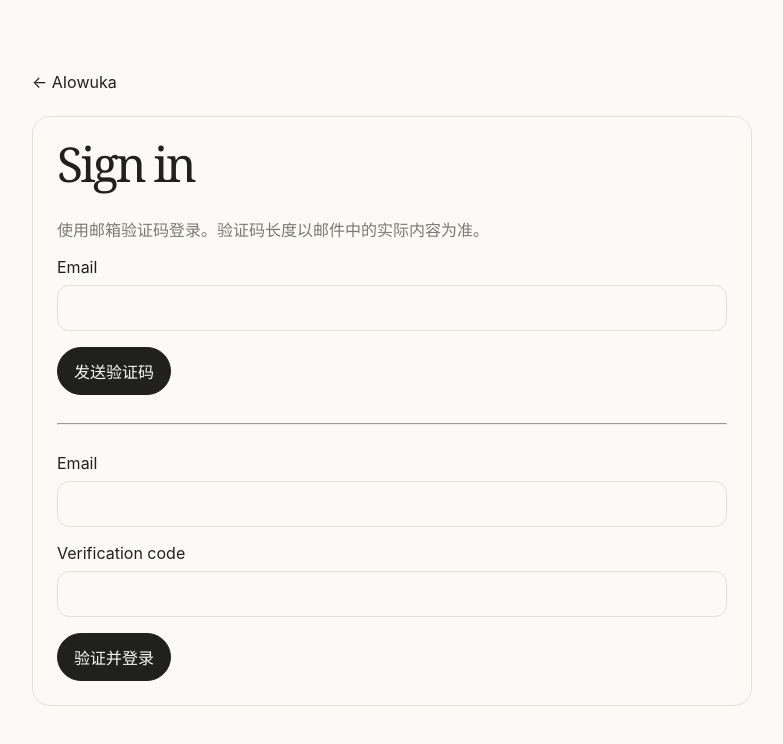
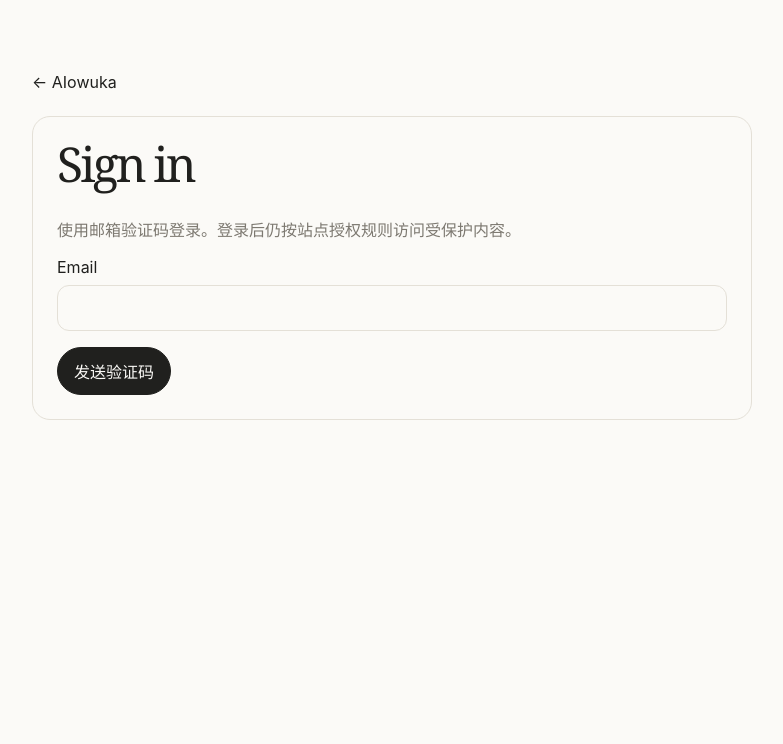
Before and after one commit to Aiowuka/Aiowuka.github.io, a Next.js app: page /login in a window 1280 px wide. Shown: the top 744 px of the page, without its empty margins (248-1031 px from the left). Built offline with nearby package versions, Linux system fonts and the light colour scheme.

Commit message:
fix: simplify OTP login UX

```diff
--- a/app/login/page.tsx
+++ b/app/login/page.tsx
@@ -1,45 +1,8 @@
-import { sendEmailOtp, verifyEmailOtp } from './actions'
+import LoginForm from './login-form'
 
-const errorCopy: Record<string, string> = {
-  'invalid-email': '邮箱地址无效。',
-  'rate-limit': '发送太频繁，请稍后再试。',
-  'send-failed': '邮件发送失败，请稍后再试。',
-  'invalid-code': '验证码无效或已过期。',
-}
-
-export default async function LoginPage({ searchParams }: { searchParams: Promise<{ sent?: string; error?: string }> }) {
-  const params = await searchParams
-  const error = params.error ? errorCopy[params.error] : null
-
+export default function LoginPage() {
   return <main className="auth-shell">
     <a href="/">← AIowuka</a>
-    <div className="panel" style={{marginTop:24}}>
-      <h1 style={{fontSize:48}}>Sign in</h1>
-      <p className="muted">使用邮箱验证码登录。验证码长度以邮件中的实际内容为准。</p>
-      {error && <p>{error}</p>}
-      {params.sent && <p>验证码已发送，请检查邮箱。</p>}
-
-      <form action={sendEmailOtp}>
-        <div className="field">
-          <label htmlFor="send-email">Email</label>
-          <input id="send-email" name="email" type="email" required autoComplete="email" />
-        </div>
-        <button className="button primary" type="submit">发送验证码</button>
-      </form>
-
-      <hr style={{margin:'28px 0'}} />
-
-      <form action={verifyEmailOtp}>
-        <div className="field">
-          <label htmlFor="verify-email">Email</label>
-          <input id="verify-email" name="email" type="email" required autoComplete="email" />
-        </div>
-        <div className="field">
-          <label htmlFor="token">Verification code</label>
-          <input id="token" name="token" inputMode="numeric" autoComplete="one-time-code" pattern="[0-9]{6,8}" minLength={6} maxLength={8} required />
-        </div>
-        <button className="button primary" type="submit">验证并登录</button>
-      </form>
-    </div>
+    <LoginForm />
   </main>
 }
```
